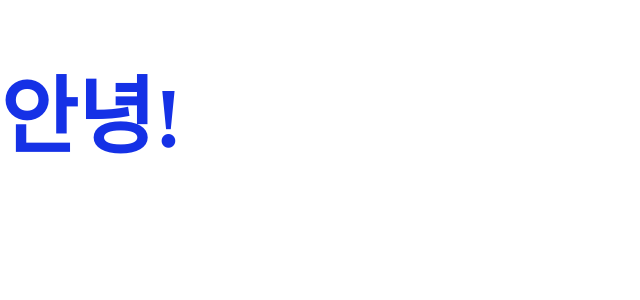
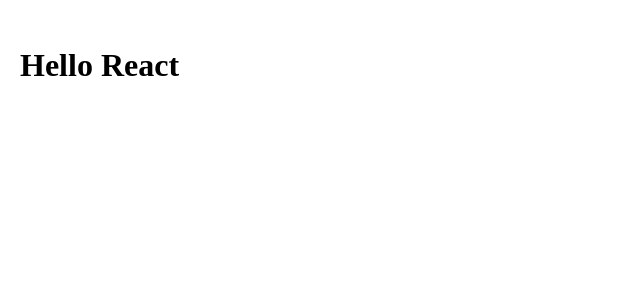
Before and after one commit to neulhi/vite-react-ts, a React (Vite) app: page / in a window 1280 px wide. Shown: the top 300 px of the page, without its empty margins (0-640 px from the left). Built offline with nearby package versions, Linux system fonts and the light colour scheme.

Commit message:
[구성] 관심사의 분리 (컴포넌트 중심 설계) - app 디렉토리 추가 - app.jsx 컴포넌트 - app.css 스타일

```diff
--- /dev/null
+++ b/src/app/app.css
@@ -0,0 +1,5 @@
+@layer components {
+  .App {
+    padding: 20px;
+  }
+}
--- /dev/null
+++ b/src/app/app.jsx
@@ -0,0 +1,8 @@
+import React from 'react';
+import './app.css';
+
+function App(props) {
+  return <div className="App">{props.children}</div>;
+}
+
+export default App;
--- a/src/main.jsx
+++ b/src/main.jsx
@@ -1,13 +1,16 @@
 import React, { StrictMode } from 'react';
 import { createRoot } from 'react-dom/client';
 import './styles/main.css';
+import App from './app/app';
 
 const root = document.getElementById('root');
 
 if (root) {
   createRoot(root).render(
     <StrictMode>
-			<h1 className='hello'>안녕!</h1>
-		</StrictMode>
-  )
+      <App>
+        <h1>Hello React</h1>
+      </App>
+    </StrictMode>
+  );
 }
--- a/src/styles/components/hello.css
+++ /dev/null
@@ -1,5 +0,0 @@
-.hello {
-  font-size: 84px;
-  font-weight: 700;
-  color: #1531e6;
-}
--- a/src/styles/main.css
+++ b/src/styles/main.css
@@ -1,4 +1,3 @@
 @layer base, components;
 @import "./common/normalize.css" layer(base);
 @import "./common/base.css" layer(base);
-@import "./components/hello.css" layer(components);
```
